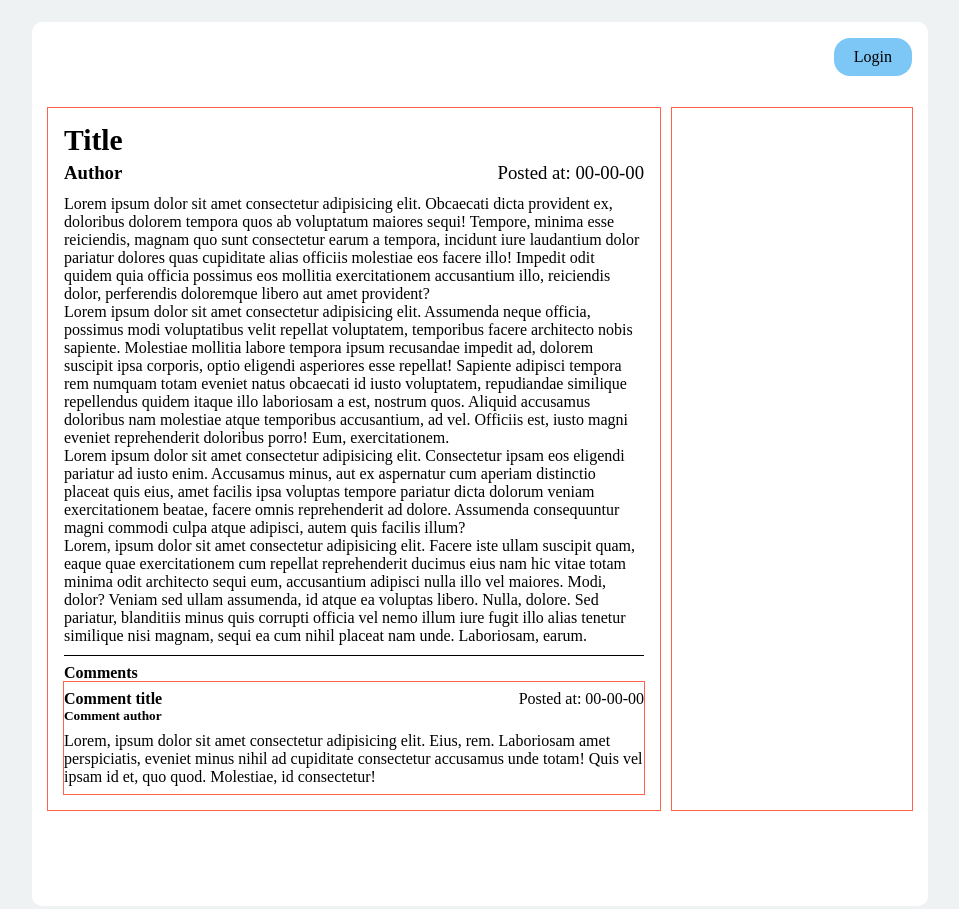
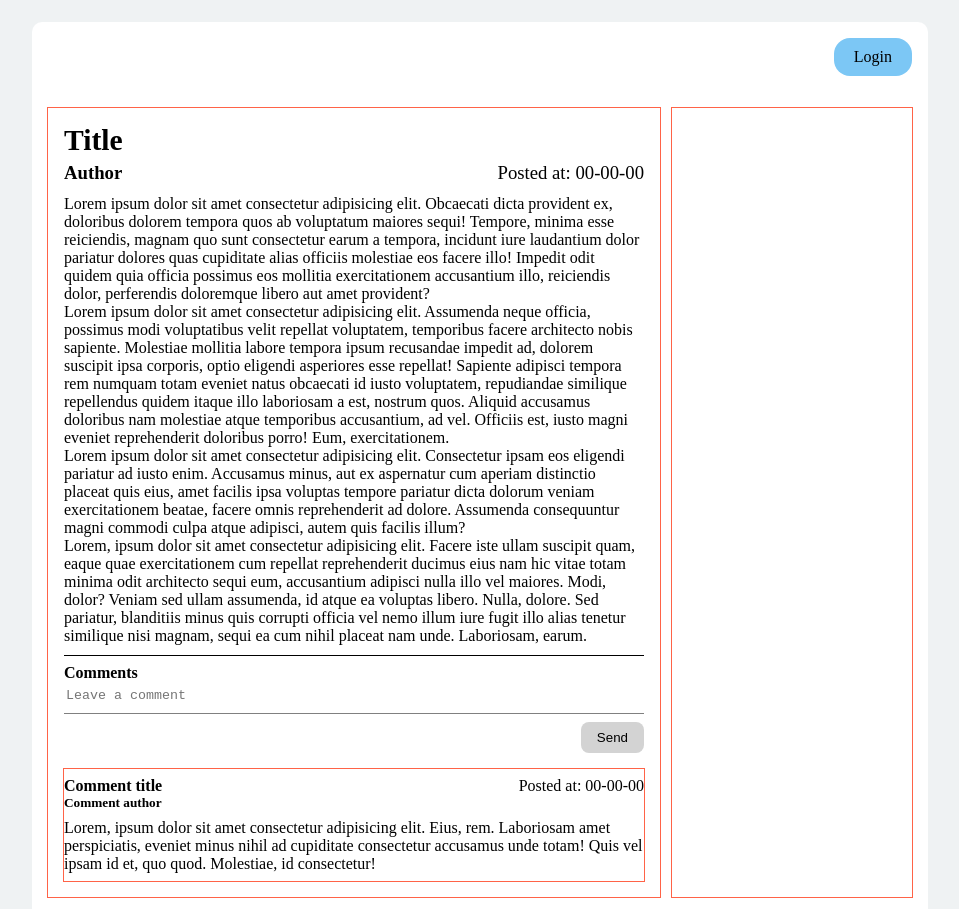
Before and after one commit to AndersonBonde/odin-blog-front-end, a website built with webpack: page src/index.html in a window 1280 px wide. Shown: the top 909 px of the page, without its empty margins (160-1119 px from the left). Built offline with nearby package versions, Linux system fonts and the light colour scheme; files whose address does not match are found by name.

Commit message:
Add comment form submission scaffold

```diff
--- a/src/index.html
+++ b/src/index.html
@@ -37,6 +37,12 @@
         </div>
         <div class="post-comments">
           <h4>Comments</h4>
+          <form id="comment-form">
+            <div class="form-item">
+              <textarea name="write-a-comment" id="write-a-comment" placeholder="Leave a comment"></textarea>
+            </div>
+            <button type="submit">Send</button>
+          </form>
           <div class="comment">
             <h4 class="comment-title">
               Comment title
@@ -58,7 +64,6 @@
     </footer>
   </div>
   <script>
-    // Display blog post after clicking it's link
     const postTitle = document.querySelector('.post-title');
     const postAuthor = document.querySelector('.post-author');
     const postContent = document.querySelector('.post-content');
@@ -87,6 +92,8 @@
     .then((response) => response.json())
     .then((data) => {
       data.blogPosts.forEach((post) => {
+        console.log(data.message);
+
         const li = document.createElement('li');
         const link = document.createElement('a');
 
--- a/src/styles.css
+++ b/src/styles.css
@@ -86,6 +86,10 @@ main {
   margin-block: .65rem;
 }
 
+/*
+** --- Comment Section
+*/
+
 .post-comments {
   border-top: 1px solid black;
   padding-top: .5rem;
@@ -118,6 +122,28 @@ main {
   flex-basis: 240px;
   padding: 1rem;
   outline: 1px solid tomato;
+}
+
+#comment-form {
+  display: flex;
+  flex-direction: column;
+}
+
+#comment-form textarea {
+  border: none;
+  border-bottom: 1px solid grey;
+  outline: none;
+  padding: 6px 2px;
+  resize: none;
+  height: 32px;
+}
+
+#comment-form button {
+  background-color: lightgray;
+  border-radius: 8px;
+  margin-bottom: 1rem;
+  margin-top: -8px;
+  padding: 8px 16px;
 }
 
 /*
```
